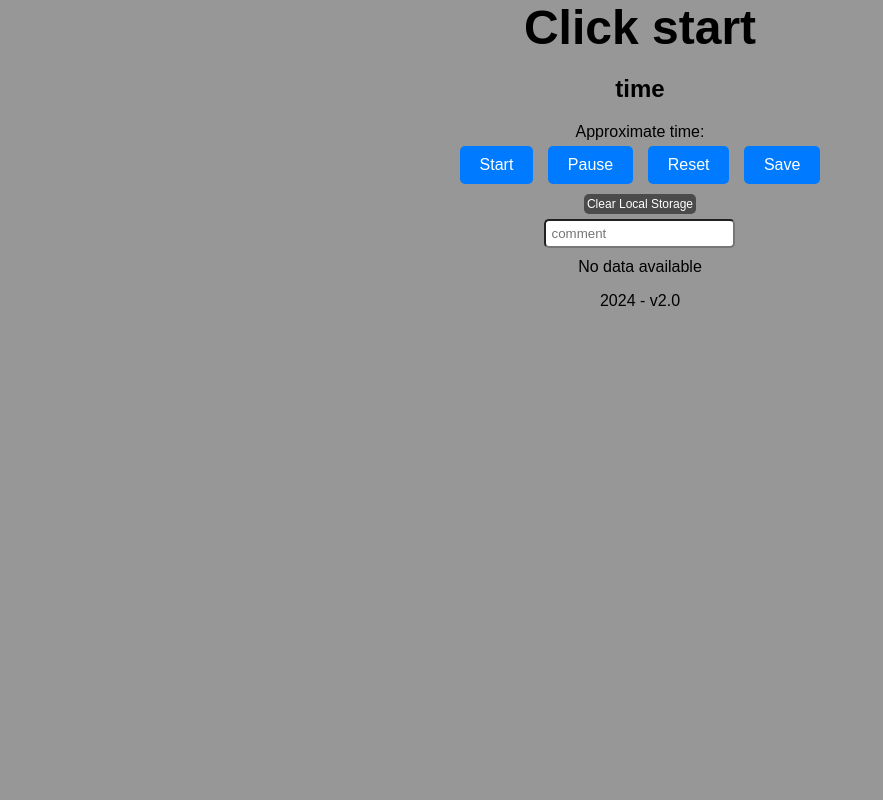
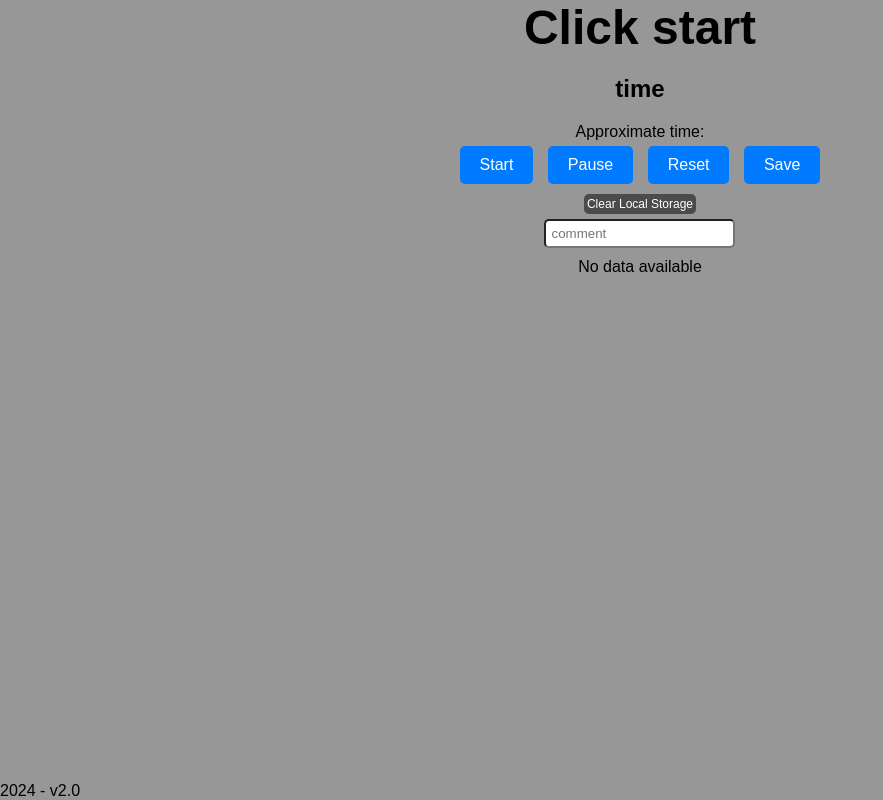
Before and after one commit to mystyButterfly/stopwatch, a plain HTML site: page index.html in a window 1280 px wide. Shown: the whole page, without its empty margins (0-883 px from the left). Drawn offline with Linux system fonts and the light colour scheme.

Commit message:
Update style.css

```diff
--- a/style.css
+++ b/style.css
@@ -48,3 +48,11 @@ img{
   width: 30px;
   height: 30px;
 }
+
+p{
+  position: fixed;
+  left: 0;
+  bottom: 0;
+  margin: 0;
+  padding: 0;
+}
```
